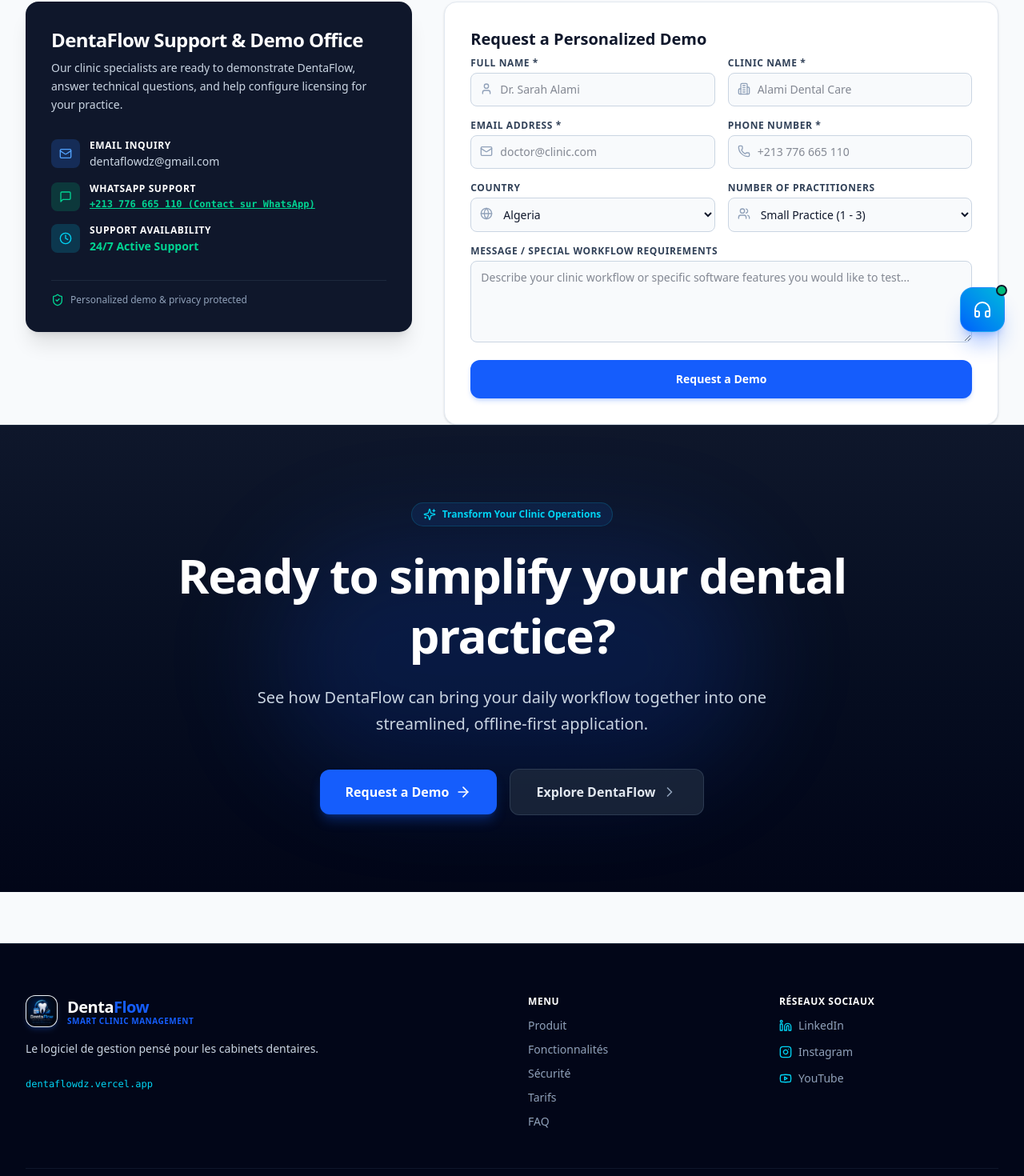
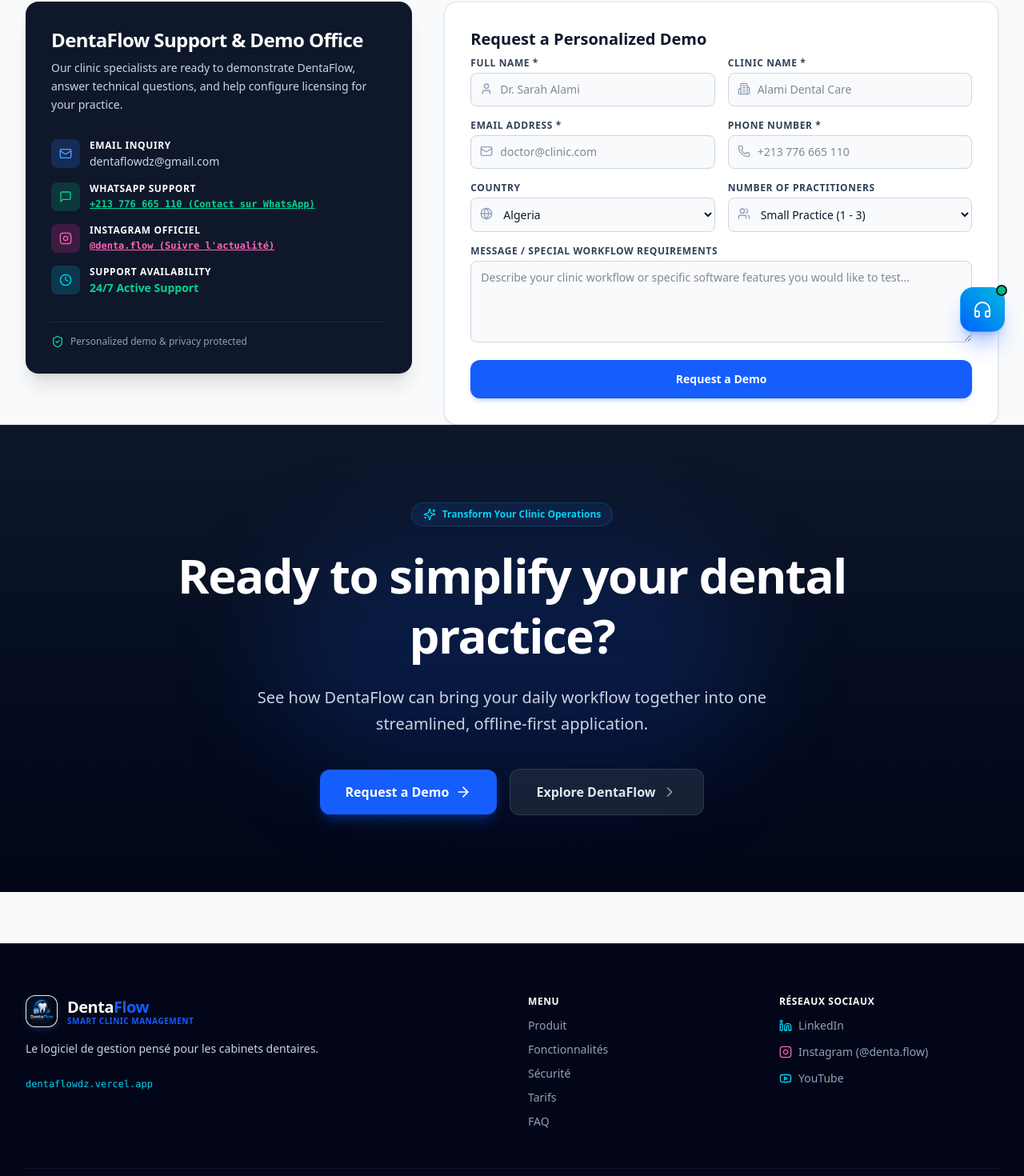
Before and after one commit to youcefnassim/Dentaflowdz, a Next.js app: page /contact in a window 1280 px wide. Shown: the part 361-1831 px from the top of the page at 80% size. Built offline with nearby package versions, Linux system fonts and the light colour scheme.

Commit message:
Add official Instagram link @denta.flow to footer, contact page and support widget

```diff
--- a/src/app/contact/page.tsx
+++ b/src/app/contact/page.tsx
@@ -13,7 +13,8 @@
   ShieldCheck,
   MapPin,
   Clock,
-  Sparkles
+  Sparkles,
+  Instagram
 } from "lucide-react";
 import CTA from "@/components/CTA";
 
@@ -121,6 +122,23 @@
                     className="text-emerald-400 hover:text-emerald-300 underline mt-0.5 inline-block font-mono text-xs font-bold"
                   >
                     +213 776 665 110 (Contact sur WhatsApp)
+                  </a>
+                </div>
+              </div>
+
+              <div className="flex items-start gap-3">
+                <div className="w-9 h-9 rounded-lg bg-pink-500/20 text-pink-400 flex items-center justify-center flex-shrink-0">
+                  <Instagram className="w-4 h-4" />
+                </div>
+                <div>
+                  <h4 className="font-bold text-white text-xs uppercase tracking-wider">Instagram Officiel</h4>
+                  <a
+                    href="https://www.instagram.com/denta.flow"
+                    target="_blank"
+                    rel="noopener noreferrer"
+                    className="text-pink-400 hover:text-pink-300 underline mt-0.5 inline-block font-mono text-xs font-bold"
+                  >
+                    @denta.flow (Suivre l'actualité)
                   </a>
                 </div>
               </div>
--- a/src/components/FloatingWidgets.tsx
+++ b/src/components/FloatingWidgets.tsx
@@ -12,7 +12,8 @@
   CheckCircle2,
   Clock,
   ShieldCheck,
-  Send
+  Send,
+  Instagram
 } from "lucide-react";
 import { motion, AnimatePresence } from "framer-motion";
 import DemoModal from "./DemoModal";
@@ -161,18 +162,20 @@
               </a>
 
               <a
-                href="mailto:dentaflowdz@gmail.com"
-                className="w-full flex items-center justify-between p-3 rounded-xl bg-white border border-slate-200 hover:border-blue-300 text-slate-800 text-xs font-semibold transition-all hover:bg-slate-50"
+                href="https://www.instagram.com/denta.flow"
+                target="_blank"
+                rel="noopener noreferrer"
+                className="w-full flex items-center justify-between p-3 rounded-xl bg-pink-50 border border-pink-200 hover:border-pink-400 text-slate-800 text-xs font-semibold transition-all hover:bg-pink-100/50"
               >
                 <div className="flex items-center gap-2.5">
-                  <Mail className="w-4 h-4 text-cyan-600" />
+                  <Instagram className="w-4 h-4 text-pink-600" />
                   <div>
-                    <p className="text-slate-900 font-bold">Email Support</p>
-                    <p className="text-[10px] text-slate-500 font-mono">dentaflowdz@gmail.com</p>
+                    <p className="text-slate-900 font-bold">Instagram Officiel</p>
+                    <p className="text-[10px] text-pink-700 font-mono">@denta.flow</p>
                   </div>
                 </div>
-                <span className="text-[10px] text-slate-500 bg-slate-100 px-2 py-0.5 rounded">
-                  24h Reply
+                <span className="text-[10px] text-pink-700 bg-pink-100 px-2 py-0.5 rounded font-bold border border-pink-200">
+                  Instagram
                 </span>
               </a>
 
--- a/src/components/Footer.tsx
+++ b/src/components/Footer.tsx
@@ -52,13 +52,13 @@
               </li>
               <li>
                 <a
-                  href="https://instagram.com"
+                  href="https://www.instagram.com/denta.flow"
                   target="_blank"
-                  rel="noreferrer"
-                  className="inline-flex items-center gap-2 hover:text-cyan-300 transition-colors"
+                  rel="noopener noreferrer"
+                  className="inline-flex items-center gap-2 hover:text-pink-400 transition-colors"
                 >
-                  <Instagram className="w-4 h-4 text-cyan-400" />
-                  <span>Instagram</span>
+                  <Instagram className="w-4 h-4 text-pink-400" />
+                  <span>Instagram (@denta.flow)</span>
                 </a>
               </li>
               <li>
```
